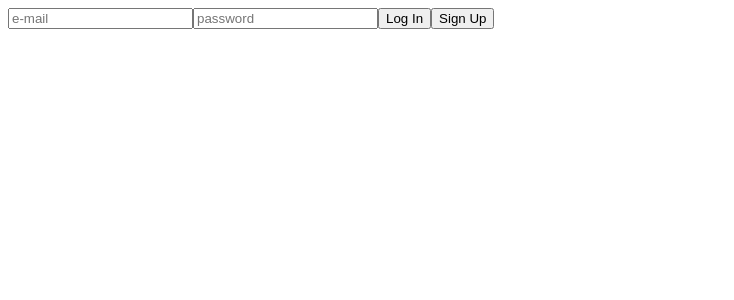
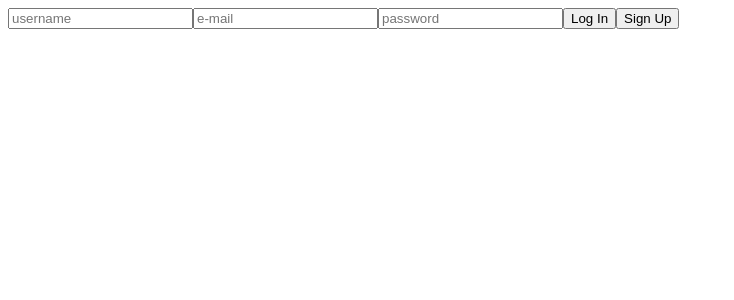
Before and after one commit to BallsyBread/arschlochete, a React app: page / in a window 1280 px wide. Shown: the top 300 px of the page, without its empty margins (0-734 px from the left). Built offline with nearby package versions, Linux system fonts and the light colour scheme; no server answers.

Commit message:
add signup logic

```diff
--- a/src/components/App.tsx
+++ b/src/components/App.tsx
@@ -2,7 +2,7 @@ import { getAuth } from 'firebase/auth';
 import React, { FC } from 'react';
 import { useAuthState } from 'react-firebase-hooks/auth';
 import Home from './Home';
-import SignIn from './SignIn';
+import SignUp from './SignUp';
 
 const App: FC = () => {
 
@@ -16,7 +16,7 @@ const App: FC = () => {
 
 	if (user) return (<Home/>);
 
-	if (!user)return (<SignIn />);
+	if (!user)return (<SignUp />);
 };
 
 export default App;
--- a/src/components/SignIn.tsx
+++ /dev/null
@@ -1,25 +0,0 @@
-import { getApp } from "firebase/app";
-import { getAuth, signInWithEmailAndPassword } from "firebase/auth";
-import React, { FC, useRef } from "react";
-
-const SignIn: FC = () => {
-
-	const emailField = useRef<HTMLInputElement>(null);
-	const passwordField = useRef<HTMLInputElement>(null);
-
-	const handleLogIn = (event : React.MouseEvent<HTMLButtonElement> ) => {
-		event.preventDefault();
-		signInWithEmailAndPassword(getAuth(), emailField.current!.value, passwordField.current!.value);
-	}
-
-	return (
-		<>
-			<input placeholder="e-mail" type="email" ref={emailField}/>
-            <input placeholder="password" type="password" ref={passwordField}/>
-			<button onClick={handleLogIn}>Log In</button>
-			<button>Sign Up</button>
-		</>
-	);
-};
-
-export default SignIn;
--- a/src/components/SignUp.tsx
+++ b/src/components/SignUp.tsx
@@ -1,12 +1,32 @@
-import React, { FC } from "react";
+import { getAuth, signInWithEmailAndPassword, createUserWithEmailAndPassword } from "firebase/auth";
+import React, { FC, useRef, useState } from "react";
 
 const SignUp: FC = () => {
+
+	const [signupHidden, toggleSignupVisibility] = useState<boolean>(false);
+
+	const usernameField = useRef<HTMLInputElement>(null);
+	const emailField = useRef<HTMLInputElement>(null);
+	const passwordField = useRef<HTMLInputElement>(null);
+
+	const handleLogIn = (event : React.MouseEvent<HTMLButtonElement> ) => {
+		event.preventDefault();
+		signInWithEmailAndPassword(getAuth(), emailField.current!.value, passwordField.current!.value);
+	}
+
+	const handleSignUp = (event : React.MouseEvent<HTMLButtonElement> ) => {
+		event.preventDefault();
+		if (!signupHidden) createUserWithEmailAndPassword(getAuth(), emailField.current!.value, passwordField.current!.value);
+		toggleSignupVisibility(!signupHidden);
+	}
+
 	return (
 		<>
-            <input placeholder="username" />
-            <input placeholder="e-mail" type="email"/>
-            <input placeholder="password" type="password"/>
-            <button>Create Account</button>
+			<input placeholder="username" type="text" ref={usernameField} hidden={signupHidden}/>
+			<input placeholder="e-mail" type="email" ref={emailField}/>
+            <input placeholder="password" type="password" ref={passwordField}/>
+			<button onClick={handleLogIn}>Log In</button>
+			<button onClick={handleSignUp}>Sign Up</button>
 		</>
 	);
 };
```
